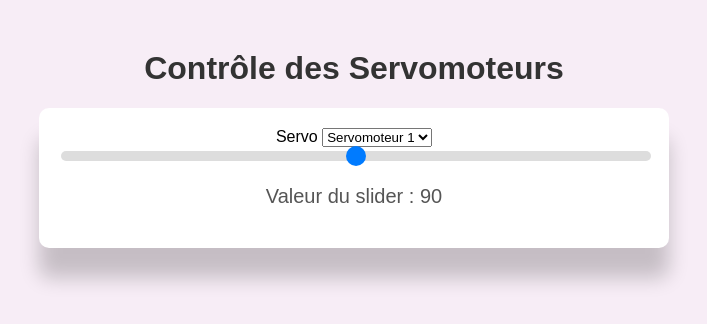
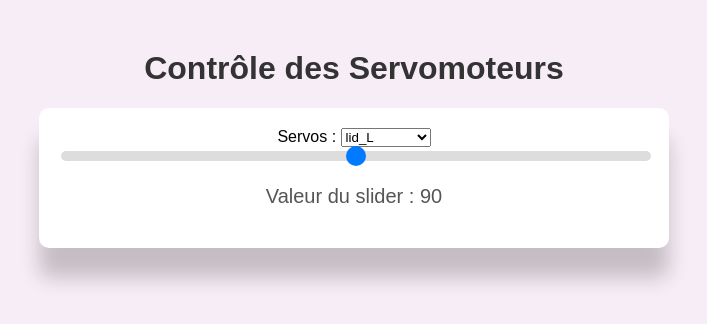
Before and after one commit to Noahnanas/Walle, a Flask app: page / in a window 1280 px wide. Shown: the top 324 px of the page, without its empty margins (286-993 px from the left). Run offline with Flask 3, Linux system fonts and the light colour scheme.

Commit message:
up choices

```diff
--- a/serveur_web/templates/index.html
+++ b/serveur_web/templates/index.html
@@ -10,11 +10,14 @@
     <h1>Contrôle des Servomoteurs</h1>
 
     <div class="slider-container">
-        <label for="servo">Servo</label>
+        <label for="servo">Servos :</label>
         <select id="servo">
-            <option value="servo1">Servomoteur 1</option>
-            <option value="servo2">Servomoteur 2</option>
-            <option value="servo3">Servomoteur 3</option>
+            <option value="lid_L">lid_L</option>
+            <option value="lid_R">lid_R</option>
+            <option value="eyebrow_L">eyebrow_L</option>
+            <option value="eyebrow_R">eyebrow_R</option>
+            <option value="UD_L">UD_L</option>
+            <option value="UD_R">UD_R</option>
         </select>
 
         <input type="range" id="slider" min="0" max="100" value="50">
```
